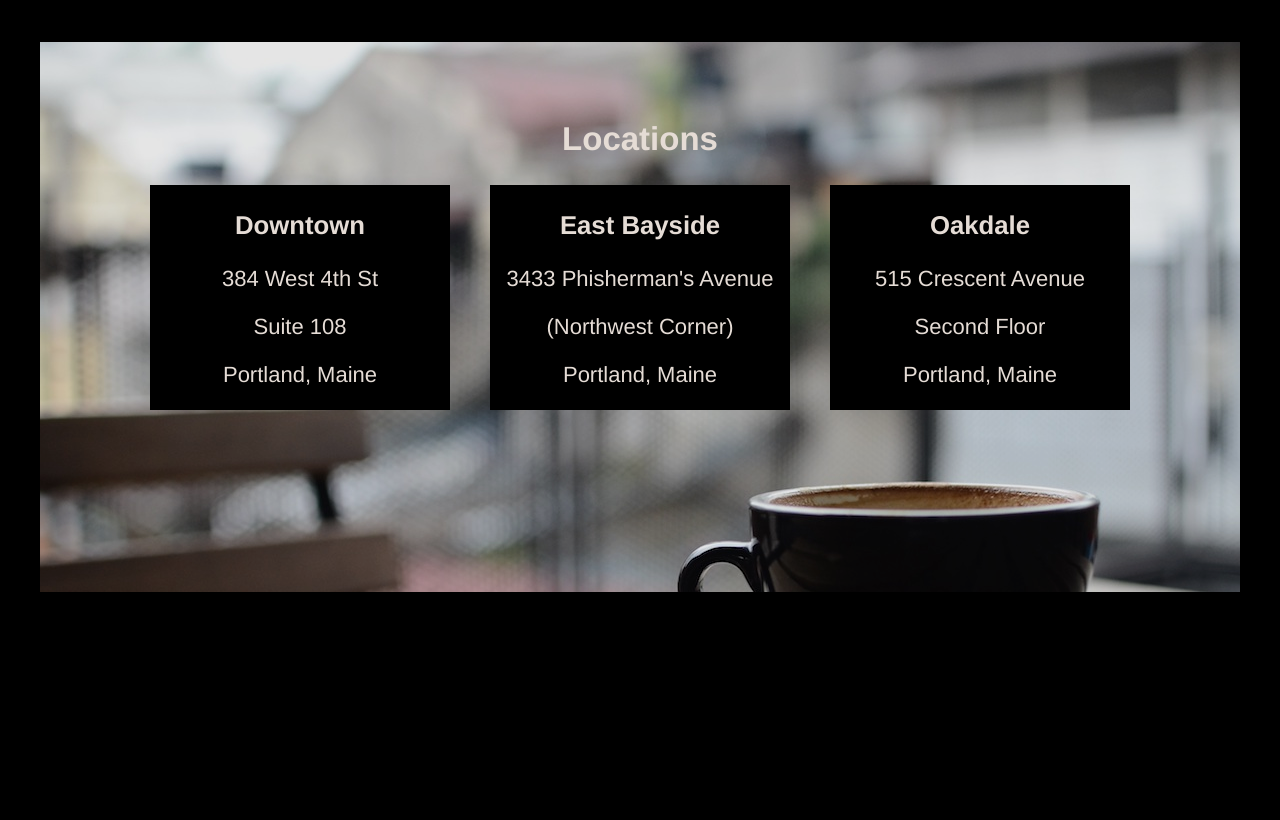
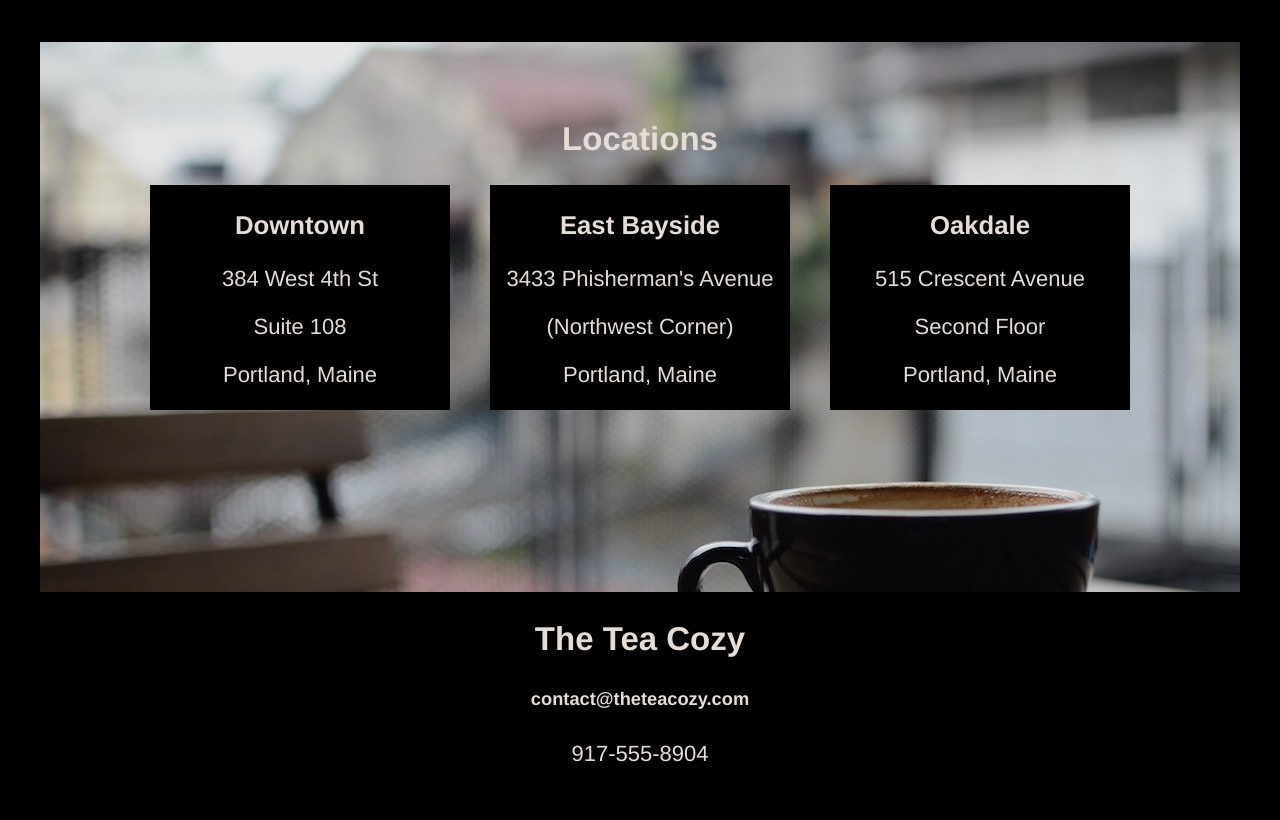
Before and after one commit to earth2travis/tea_cozy, a plain HTML site: page index.html in a window 1280 px wide. Shown: the part 1242-2062 px from the top of the page. Before the commit the page ends 1834 px from the top, so only its background shows below. Drawn offline with Linux system fonts and the light colour scheme.

Commit message:
Add Contact

```diff
--- a/index.html
+++ b/index.html
@@ -109,8 +109,16 @@
           </p>
         </div>
       </div>
+    </div>
 
+    <!-- Contact -->
 
+    <div class="contact">
+      <h2>The Tea Cozy</h2>
+      <h5>contact@theteacozy.com</h5>
+      <p>
+        917-555-8904
+      </p>
     </div>
 
   </body>
--- a/resources/css/styles.css
+++ b/resources/css/styles.css
@@ -114,3 +114,10 @@ header nav {
   margin: 0 20px;
   opacity: 1;
 }
+
+/* Contact */
+.contact {
+  position: relative;
+  top: 125px;
+  height: 200px;
+}
```
Lines whose indentation alone changed are shown as unchanged.
